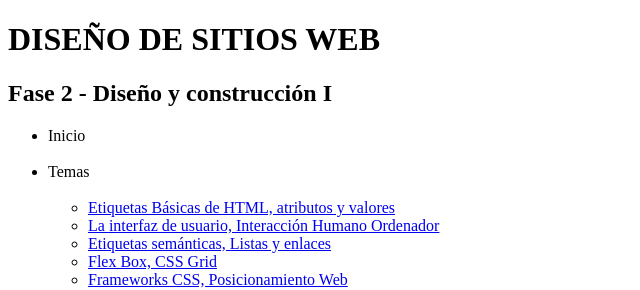
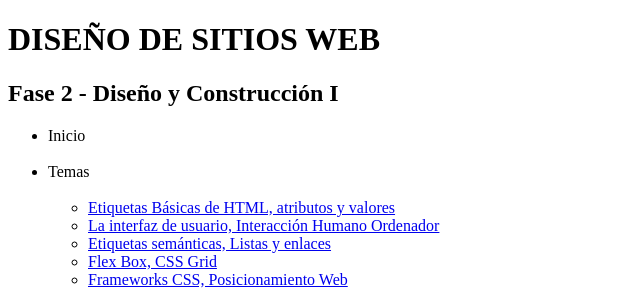
Before and after one commit to oskkar1976/DSW-OscarCastillo, a plain HTML site: page Fase2/design.html in a window 1280 px wide. Shown: the top 290 px of the page, 0-640 px from the left. Drawn offline with Linux system fonts and the light colour scheme.

Commit message:
Update Mayúscula
Update Mayúscula

```diff
--- a/Fase2/design.html
+++ b/Fase2/design.html
@@ -9,7 +9,7 @@
 <body>
     <header>
         <h1>DISEÑO DE SITIOS WEB</h1>
-        <h2>Fase 2 - Diseño y construcción I</h2>
+        <h2>Fase 2 - Diseño y Construcción I</h2>
         <nav>
             <ul>
                 <li>Inicio</li> <br>
```
